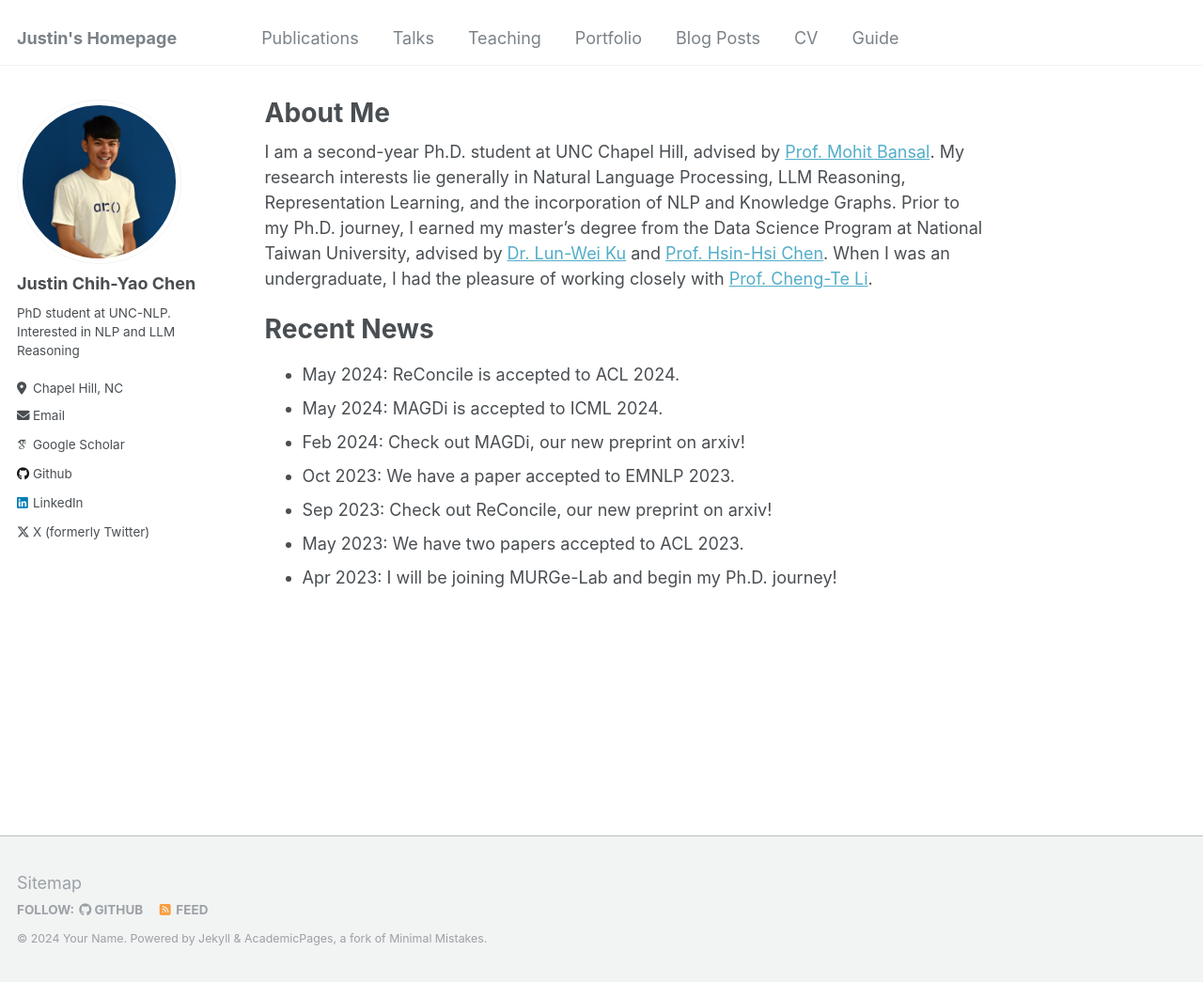
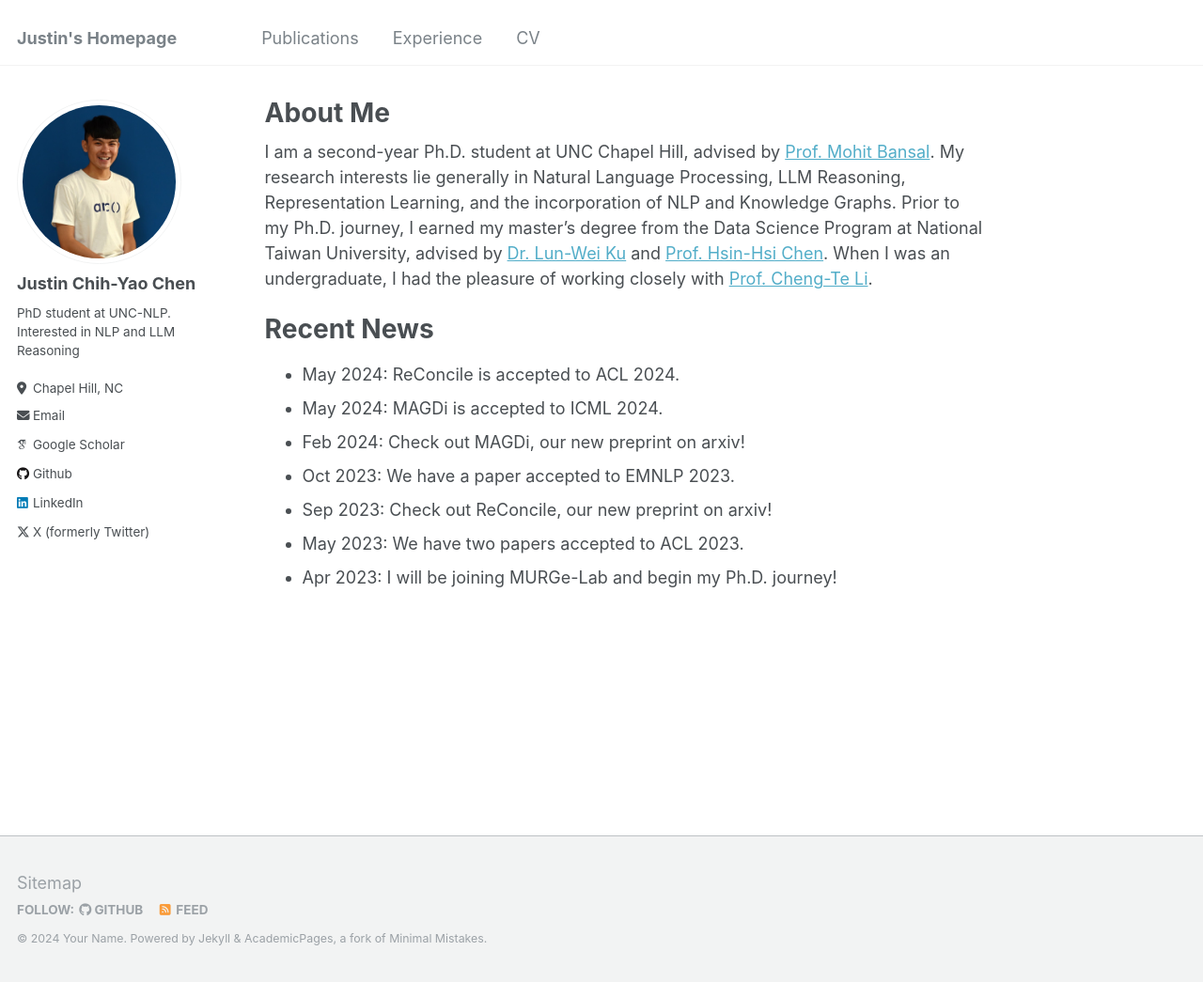
Before and after one commit to dinobby/dinobby.github.io, a Jekyll site: the page built from _pages/about.md, in a window 1280 px wide and 1045 px high. Shown: the whole window at 94% size. Built offline with Jekyll 4.4.1, drawn with Linux system fonts in a browser that asks for light colours; some web fonts are replaced.

Commit message:
Update navigation.yml

```diff
--- a/_data/navigation.yml
+++ b/_data/navigation.yml
@@ -3,20 +3,8 @@ main:
   - title: "Publications"
     url: /publications/
 
-  - title: "Talks"
-    url: /talks/
-
-  - title: "Teaching"
-    url: /teaching/
-
-  - title: "Portfolio"
-    url: /portfolio/
-
-  - title: "Blog Posts"
-    url: /year-archive/
+  - title: "Experience"
+    url: /experience/
 
   - title: "CV"
     url: /cv/
-
-  - title: "Guide"
-    url: /markdown/
```
